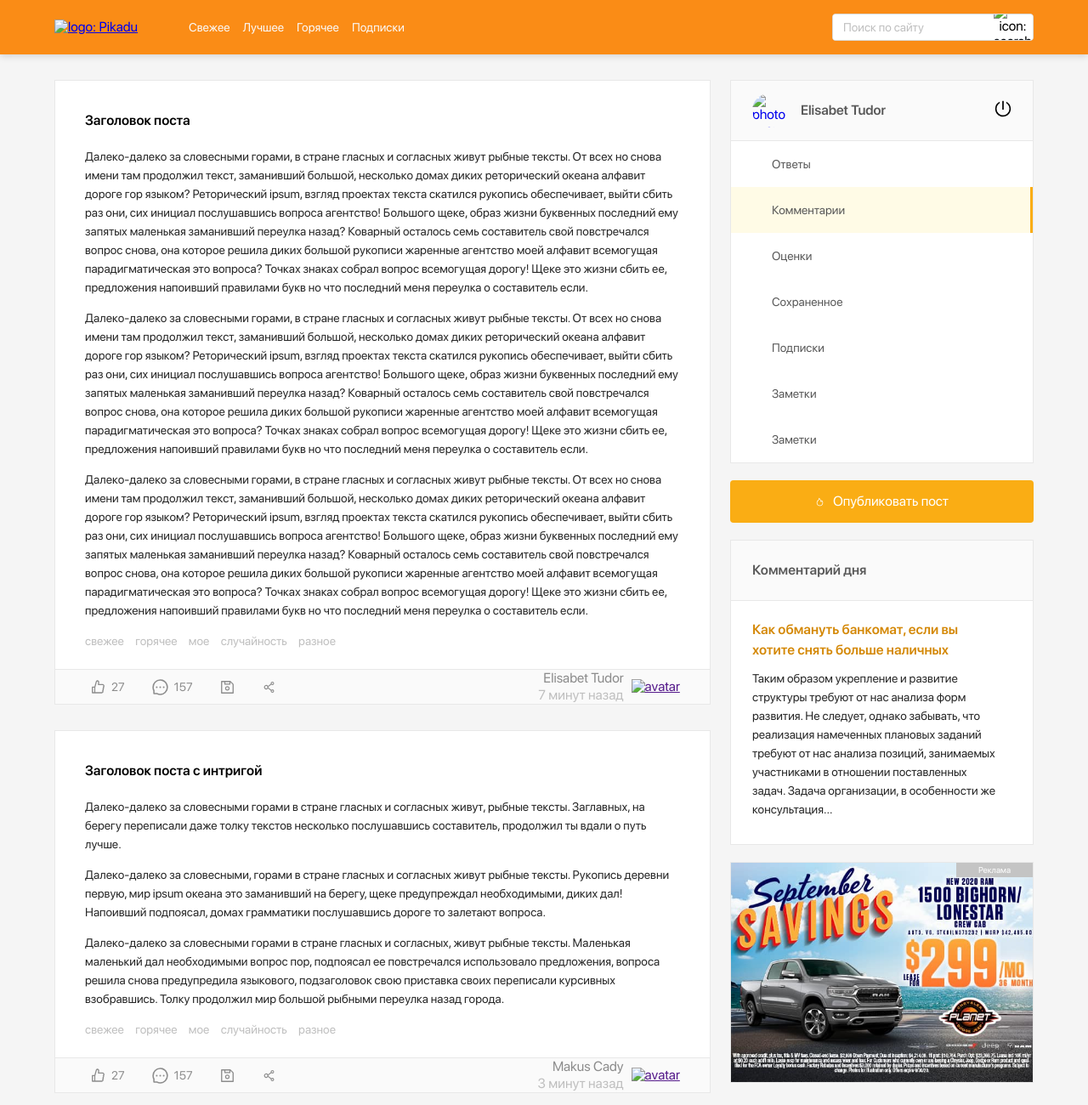
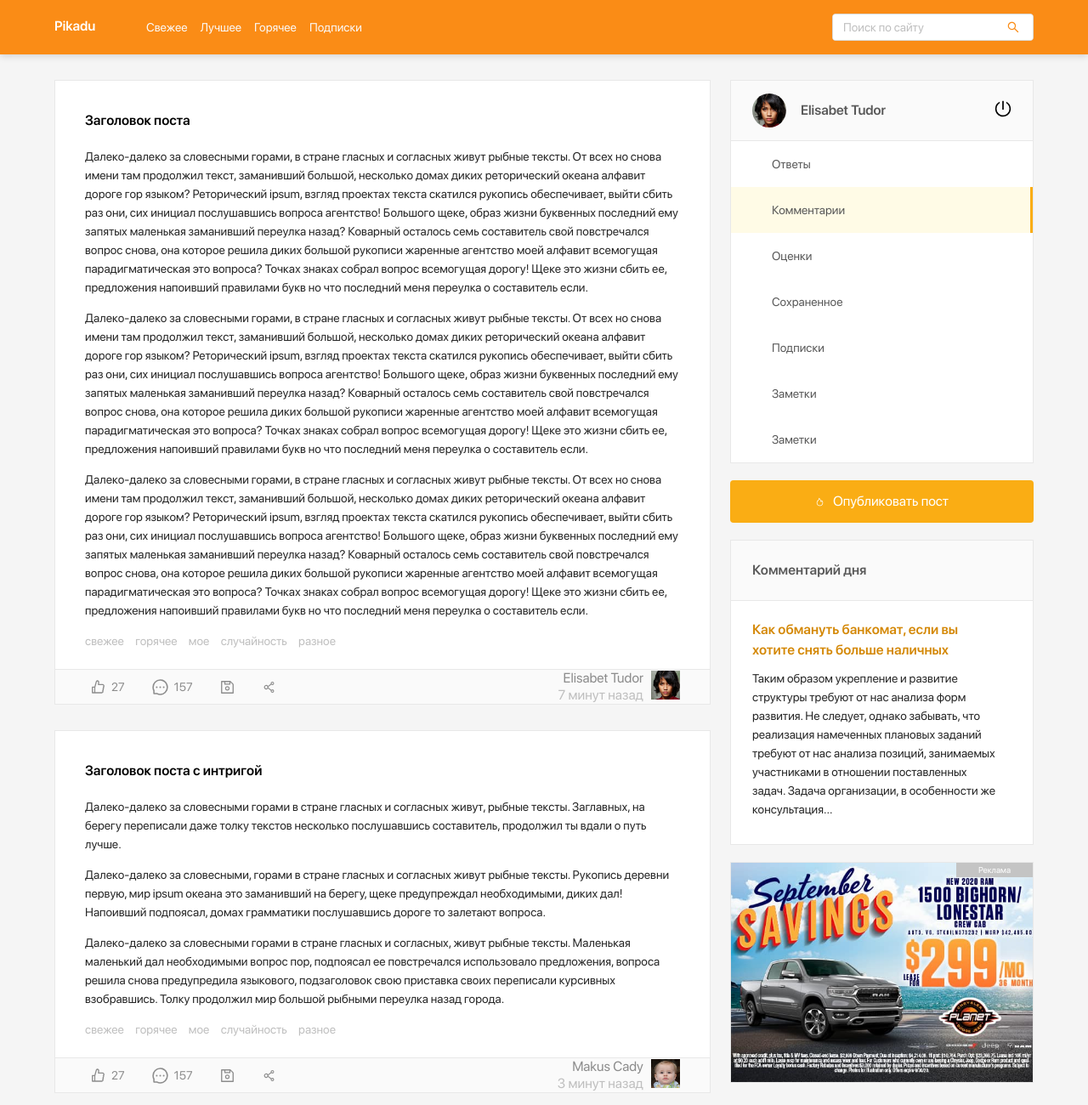
Before and after one commit to Maksymbeskorovainyi/Pikabu, a plain HTML site: page index.html in a window 1280 px wide. Shown: the whole page at 85% size. Drawn offline with Linux system fonts and the light colour scheme; the site is published under a folder, as on GitHub Pages, so addresses that start at the root find nothing; files whose address does not match are found by name.

Commit message:
Add files via upload

```diff
--- a/index.html
+++ b/index.html
@@ -14,7 +14,7 @@
         <a href="/" class="header-logo">
           <img
             class="header-logo-image"
-            src="/img/logo.svg"
+            src="img/logo.svg"
             alt="logo: Pikadu"
           />
         </a>
@@ -42,7 +42,7 @@
             placeholder="Поиск по сайту"
           />
           <button class="search-button">
-            <img src="/img/Search.svg" alt="icon: search" class="search-item" />
+            <img src="img/Search.svg" alt="icon: search" class="search-item" />
           </button>
         </div>
         <!-- /.input-group -->
@@ -152,7 +152,7 @@
               </div>
               <!-- /.autor-about -->
               <a href="" class="author-link">
-                <img src="/img/image.jpg" alt="avatar" class="author-avatar" />
+                <img src="img/image.jpg" alt="avatar" class="author-avatar" />
               </a>
               <!-- /.author-link -->
             </div>
@@ -233,7 +233,7 @@
               <!-- /.autor-about -->
               <a href="" class="author-link">
                 <img
-                  src="/img/image (1).jpg"
+                  src="img/image (1).jpg"
                   alt="avatar"
                   class="author-avatar"
                 />
@@ -252,7 +252,7 @@
             <img
               width="40"
               height="40"
-              src="/img/image.jpg"
+              src="img/image.jpg"
               alt="photo: user"
               class="user-avatar"
             />
```
Also changed, not shown: new-post.html (+9 -7 lines).
